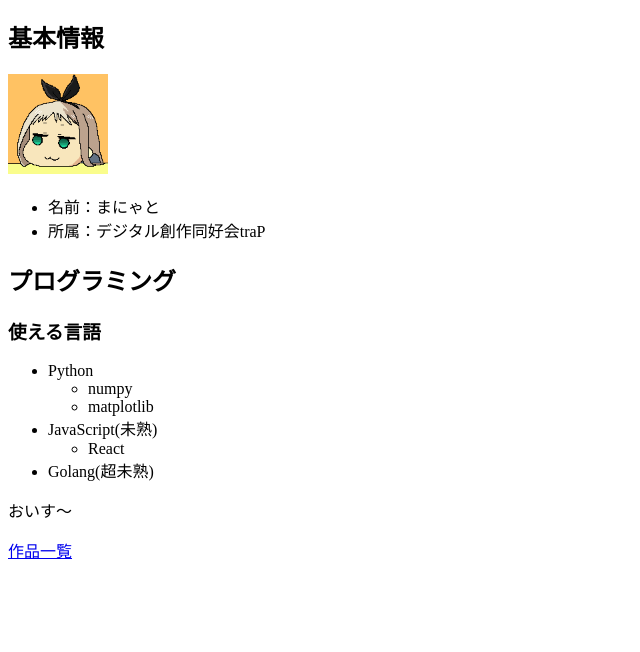
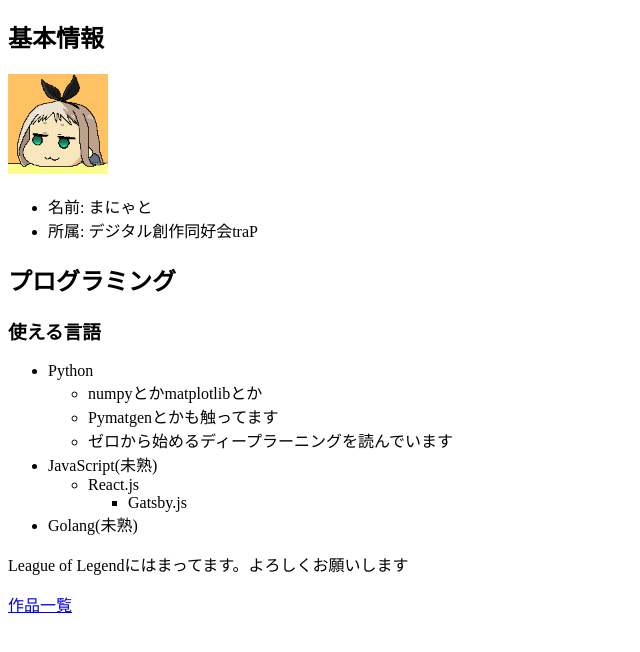
Before and after one commit to toyamanya/toyamanya.github.io, a plain HTML site: page index.html in a window 1280 px wide. Shown: the part 70-722 px from the top of the page, without its empty margins (0-640 px from the left). Drawn offline with Linux system fonts and the light colour scheme.

Commit message:
3年ぶりくらいのなろう講習会

```diff
--- a/index.html
+++ b/index.html
@@ -12,10 +12,10 @@
     <h1>まにゃとの自己紹介</h1>
     <div>
       <h2>基本情報</h2>
-      <img src="./icon.png" alt="" id="icon" />
+      <img src="./icon.png" alt="アイコン" id="icon" />
       <ul>
-        <li>名前：まにゃと</li>
-        <li>所属：デジタル創作同好会traP</li>
+        <li>名前: まにゃと</li>
+        <li>所属: デジタル創作同好会traP</li>
       </ul>
     </div>
     <div>
@@ -24,17 +24,21 @@
       <ul>
         <li>Python</li>
         <ul>
-          <li>numpy</li>
-          <li>matplotlib</li>
+          <li>numpyとかmatplotlibとか</li>
+          <li>Pymatgenとかも触ってます</li>
+          <li>ゼロから始めるディープラーニングを読んでいます</li>
         </ul>
         <li>JavaScript(未熟)</li>
         <ul>
-          <li>React</li>
+          <li>React.js</li>
+          <ul>
+            <li>Gatsby.js</li>
+          </ul>
         </ul>
-        <li>Golang(超未熟)</li>
+        <li>Golang(未熟)</li>
       </ul>
     </div>
-    <p>おいす～</p>
+    <p>League of Legendにはまってます。よろしくお願いします</p>
     <p>
       <a href="./works/index.html">作品一覧</a>
     </p>
```
